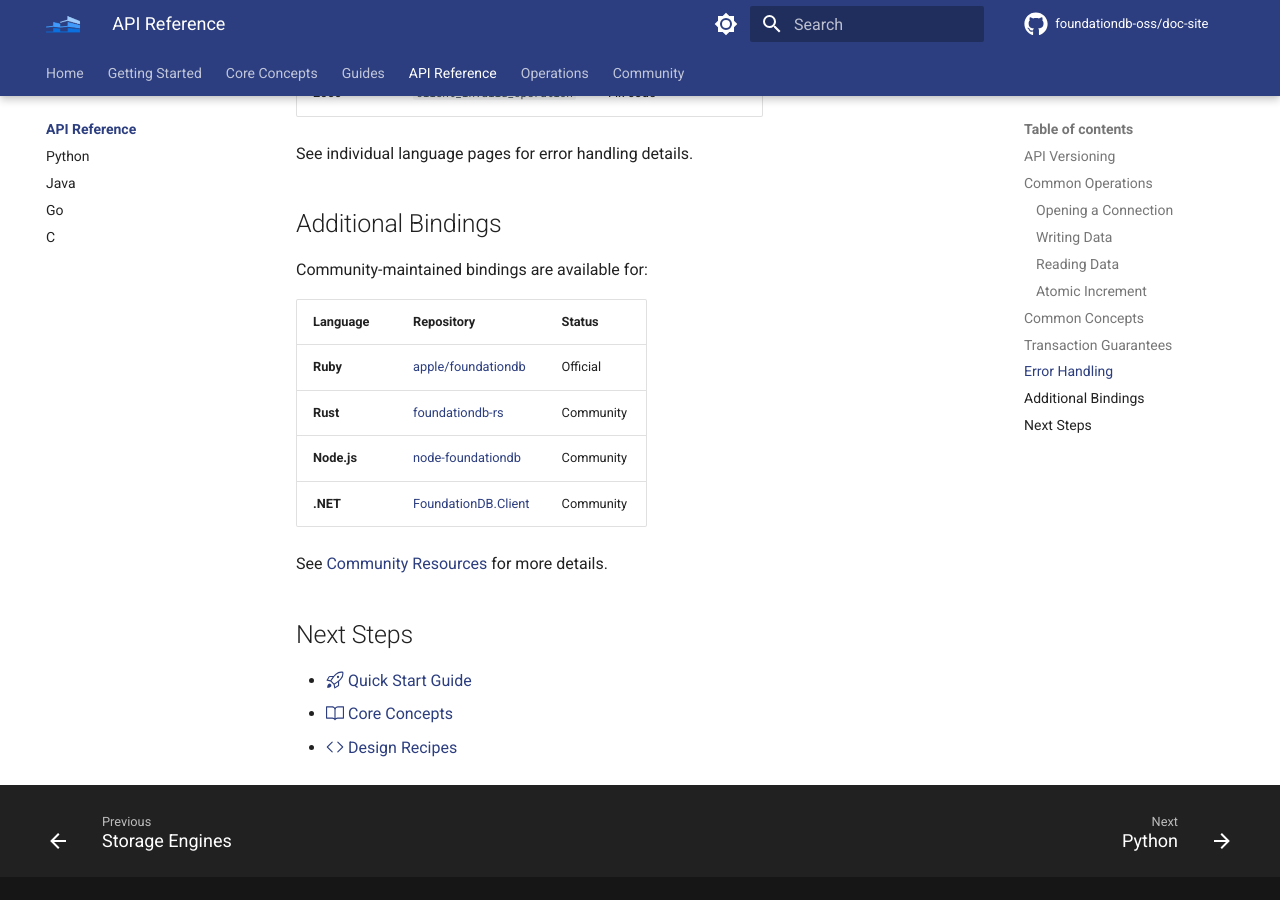
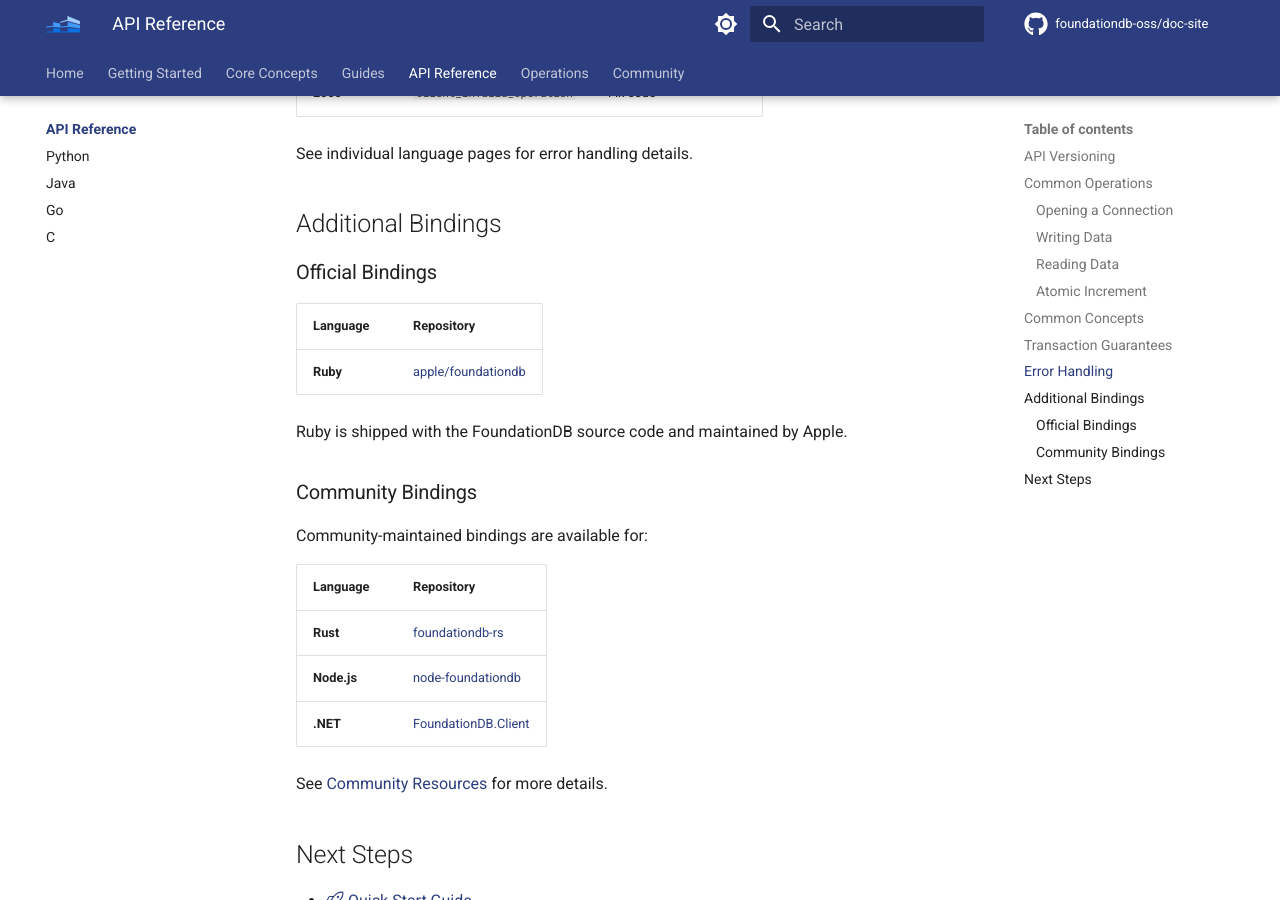
Before and after one commit to foundationdb-oss/doc-site, an MkDocs documentation site: the page built from docs/api/index.md, in a window 1280 px wide and 900 px high, scrolled down 3491 px. Built offline with MkDocs 1.6.1 and Material for MkDocs 9.7.7, drawn with Linux system fonts in a browser that asks for light colours; comment, search, counter and statistics services are not loaded; the version menu is left out.

Commit message:
Update API Reference bindings section - separate official and community bindings
- Restructure "Additional Bindings" section with two subsections: "Official Bindings" and "Community Bindings"
- Move Ruby to Official Bindings with note that it ships with FoundationDB source
- Reorganize community bindings (Rust, Node.js, .NET) in separate table
- Remove Status column for cleaner presentation
- Preserve Community Resources page link

Agent-Id: agent-26701faf-b090-401b-8fa4-2f397c62fa46

```diff
--- a/docs/api/index.md
+++ b/docs/api/index.md
@@ -272,14 +272,23 @@ See individual language pages for error handling details.
 
 ## Additional Bindings
 
+### Official Bindings
+
+| Language | Repository |
+|----------|------------|
+| **Ruby** | [apple/foundationdb](https://github.com/apple/foundationdb/tree/main/bindings/ruby) |
+
+Ruby is shipped with the FoundationDB source code and maintained by Apple.
+
+### Community Bindings
+
 Community-maintained bindings are available for:
 
-| Language | Repository | Status |
-|----------|------------|--------|
-| **Ruby** | [apple/foundationdb](https://github.com/apple/foundationdb/tree/main/bindings/ruby) | Official |
-| **Rust** | [foundationdb-rs](https://github.com/foundationdb-rs/foundationdb-rs) | Community |
-| **Node.js** | [node-foundationdb](https://github.com/josephg/node-foundationdb) | Community |
-| **.NET** | [FoundationDB.Client](https://github.com/Doxense/foundationdb-dotnet-client) | Community |
+| Language | Repository |
+|----------|------------|
+| **Rust** | [foundationdb-rs](https://github.com/foundationdb-rs/foundationdb-rs) |
+| **Node.js** | [node-foundationdb](https://github.com/josephg/node-foundationdb) |
+| **.NET** | [FoundationDB.Client](https://github.com/Doxense/foundationdb-dotnet-client) |
 
 See [Community Resources](../community/resources.md) for more details.
 
```
